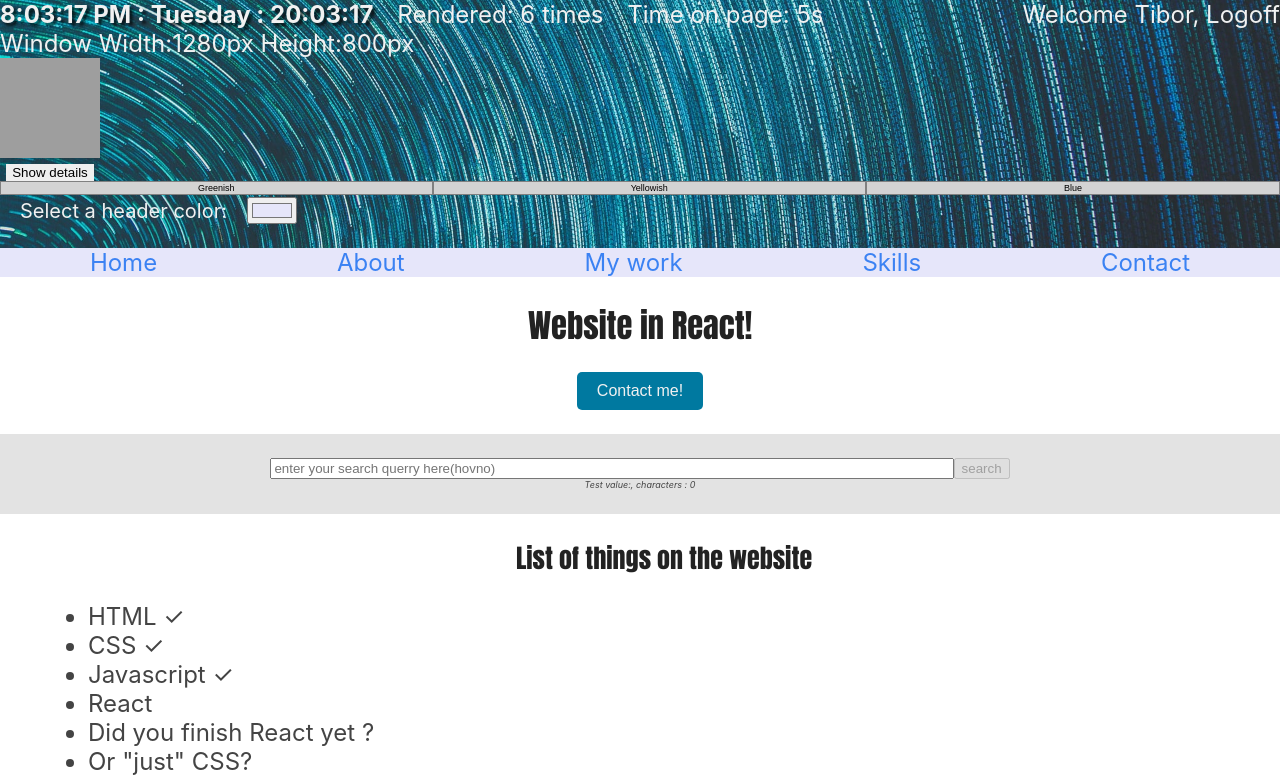
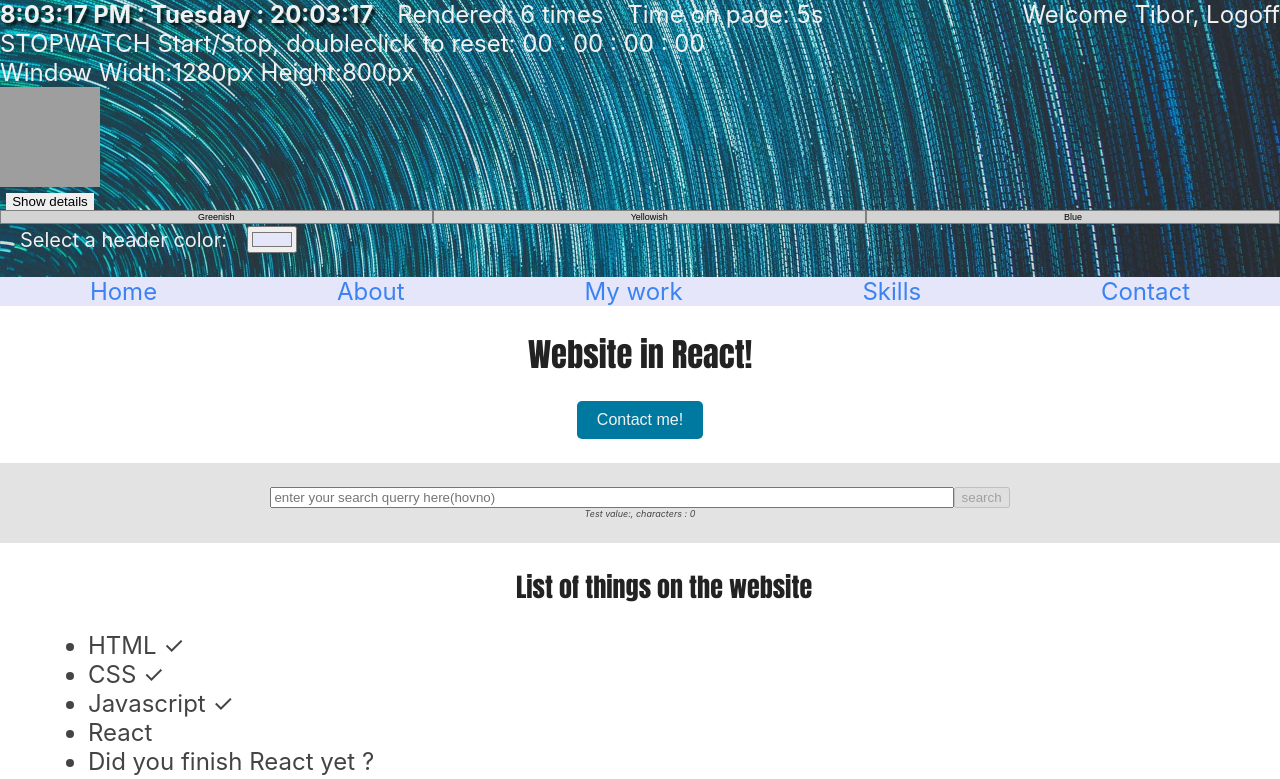
Before and after one commit to TiborKopca/ReactApp2023, a React (Vite) app: page / in a window 1280 px wide. Shown: the top 779 px of the page. Built offline with nearby package versions, Linux system fonts and the light colour scheme; grey boxes are pictures that could not be loaded.

Commit message:
timer with click handler added

```diff
--- a/src/components/Time/Timer.jsx
+++ b/src/components/Time/Timer.jsx
@@ -8,6 +8,12 @@ function Timer() {
   const [height, setHeight] = useState(window.innerHeight);
   const count = useRef(0);
 
+  const [counting, setCounting] = useState(false);
+  const startTimeRef = useRef(0);
+  const [elapsedTime, setElapsedTime] = useState(0);
+  const internalIDRef = useRef(null);
+
+  //If component re-renders, it will count each time + 1
   useEffect(() => {
     count.current = count.current + 1
   })
@@ -33,15 +39,17 @@ function Timer() {
     return () => clearTimeout(timer)
   });
 
+  //RENDER UPDATE HANDLER
   function handleWindowResize(){
     setWidth(window.innerWidth);
     setHeight(window.innerHeight);
   }
+
+  //FUNCTIONS FOR WINDOW
   useEffect(() => {
   // window.addEventListener(event, function)
   window.addEventListener("resize",handleWindowResize)
   console.info('event listener to window fired')
-
   //Cleanup
   return ()=>{
     window.removeEventListener("resize",handleWindowResize)
@@ -49,6 +57,50 @@ function Timer() {
   }
   },[])
 
+  //FUNCTIONS FOR STOPWATCH
+  function startStop(){
+    if(counting){
+      setCounting(false)
+      //console.info(`Counting : ${counting}, Currenttime : ${formatTimeEU(startTimeRef.current)}, Elapsed time :${formatTimeEU(elapsedTime)}`)
+    }else{
+      setCounting(true)
+      startTimeRef.current = Date.now() - elapsedTime;
+      console.info(` Currenttime : ${formatTimeEU(startTimeRef.current)}, Elapsed time :${formatTimeEU(elapsedTime)}`)
+    }
+  }
+
+  function reset(){
+      setElapsedTime(0);
+      setCounting(false)
+  }
+
+  //EVERY STATE CHANGE OF VARIABLE COUNTING, THIS CODE RUNS
+  useEffect(()=>{
+    if(counting){
+      //setInterval(callback,timeout in miliseconds)
+      //tracked the interval via another useRef variable
+      internalIDRef.current = setInterval(()=> {
+        setElapsedTime(Date.now() - startTimeRef.current)
+      },10)
+    }
+    //Cleanup function
+    return () => {
+      clearInterval(internalIDRef.current)
+    }
+  },[counting])
+
+  //To display time without useState. The time we pass will be in Miliseconds
+  function formatTimeEU(params){
+    let hours = Math.floor(params / (1000 * 60 * 60) );
+    let minutes = Math.floor(params / (1000 * 60) % 60);
+    let seconds = Math.floor(params / (1000) % 60);
+    let miliseconds = Math.floor((params % 1000) / 10 );
+    hours = String(hours).padStart(2, "0");
+    minutes = String(minutes).padStart(2, "0");
+    seconds = String(seconds).padStart(2, "0");
+    miliseconds = String(miliseconds).padStart(2, "0");
+    return `${hours} : ${minutes} : ${seconds} : ${miliseconds}`
+}
   return (
     <>
       <div style={{ display: "inline", marginLeft: "1em" }}>
@@ -57,6 +109,7 @@ function Timer() {
       <div style={{ display: "inline", marginLeft: "1em" }}>
         Time on page: {countedTime}s
       </div>
+      <div onClick={startStop} onDoubleClick={reset}>STOPWATCH Start/Stop, doubleclick to reset: {formatTimeEU(elapsedTime)}</div>
       <div>Window Width:{width}px Height:{height}px</div>
     </>
   );
```
